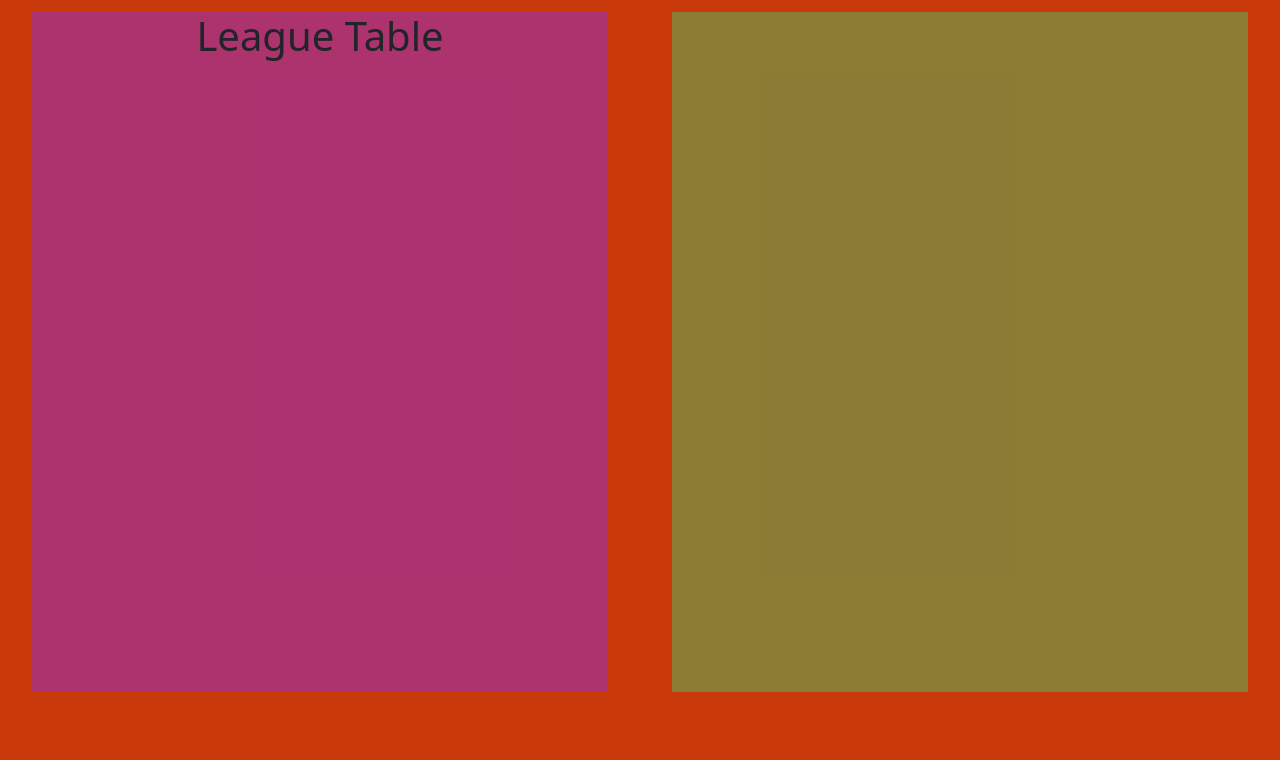
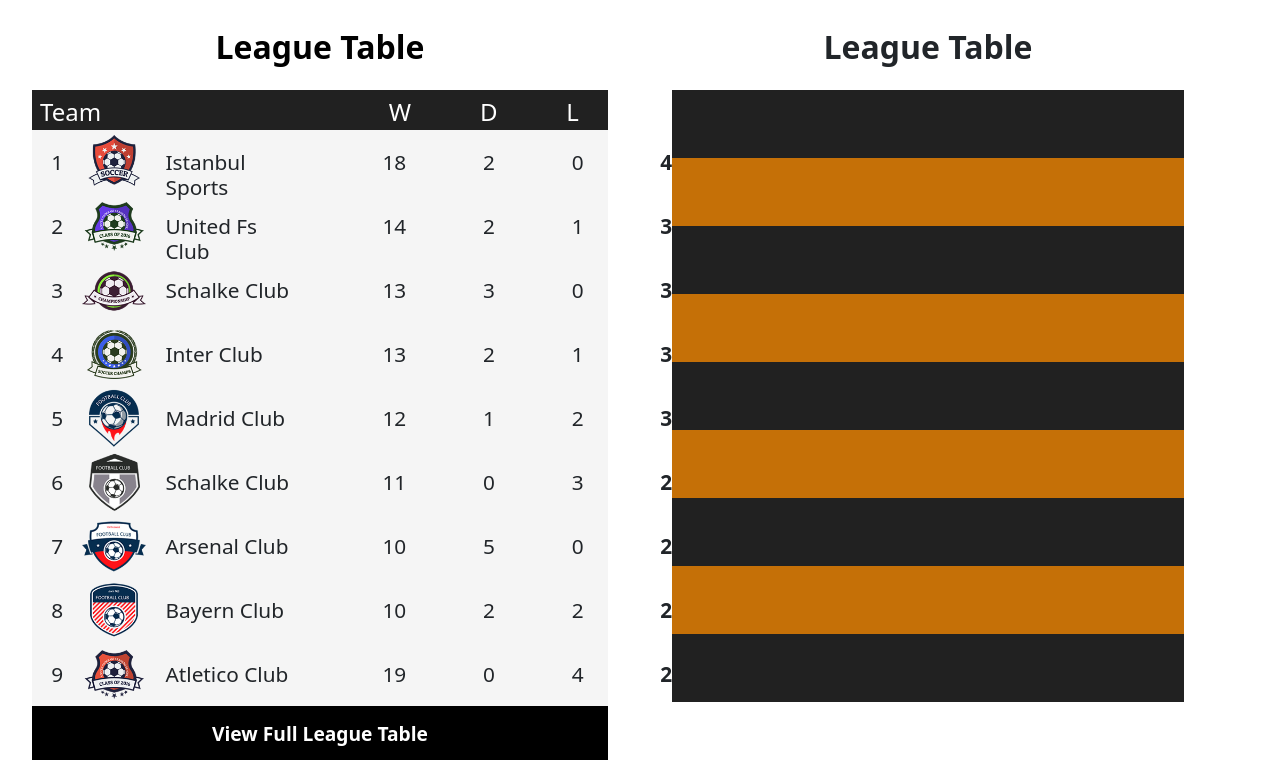
Before and after one commit to FrancescoLoCasto/proj-html-vuejs, a Vue app in the folder proj-html-vuejs/: page / in a window 1280 px wide. Shown: the part 2980-3740 px from the top of the page. Built offline with nearby package versions, Linux system fonts and the light colour scheme.

Commit message:
Starting to create a result table, complete res tb

```diff
--- a/proj-html-vuejs/src/components/AppMain.vue
+++ b/proj-html-vuejs/src/components/AppMain.vue
@@ -147,11 +147,334 @@ export default {
    <div class="containerTable">
       <div class="leagueTable">
          <div class="titleOne text-center">
-         <h1>League Table</h1>
+            <h1>League Table</h1>
+         </div>
+
+         <div class="topTable d-flex">
+            <div class="LeftTable">
+               <h1>
+                  Team
+               </h1>
+            </div>
+            <div class="RightTable d-flex">
+               <h1>
+                  W
+               </h1>
+               <h1>
+                  D
+               </h1>
+               <h1>
+                  L
+               </h1>
+               <h1>
+                  PTS
+               </h1>
+            </div>
+         </div>
+
+
+         <div class="bannerMatch d-flex">
+            <div class="leftBanner d-flex">
+               <h4>
+                  1
+               </h4>
+               <img src="../assets/img/league-club-1.png" alt="">
+               <h4>
+                  Istanbul Sports
+               </h4>
+            </div>
+            <div class="rightBanner d-flex">
+               <h4>
+                  18
+               </h4>
+
+               <h4>
+                  2
+               </h4>
+
+               <h4>
+                  0
+               </h4>
+
+               <h4 class="fw-bolder">
+                  42
+               </h4>
+            </div>
+         </div>
+
+         <div class="bannerMatch d-flex">
+            <div class="leftBanner d-flex">
+               <h4>
+                  2
+               </h4>
+               <img src="../assets/img/league-club-2.png" alt="">
+               <h4>
+                  United Fs Club
+               </h4>
+            </div>
+            <div class="rightBanner d-flex">
+               <h4>
+                  14
+               </h4>
+
+               <h4>
+                  2
+               </h4>
+
+               <h4>
+                  1
+               </h4>
+
+               <h4 class="fw-bolder">
+                  35
+               </h4>
+            </div>
+         </div>
+
+         <div class="bannerMatch d-flex">
+            <div class="leftBanner d-flex">
+               <h4>
+                  3
+               </h4>
+               <img src="../assets/img/league-club-3.png" alt="">
+               <h4>
+                  Schalke Club
+               </h4>
+            </div>
+            <div class="rightBanner d-flex">
+               <h4>
+                  13
+               </h4>
+
+               <h4>
+                  3
+               </h4>
+
+               <h4>
+                  0
+               </h4>
+
+               <h4 class="fw-bolder">
+                  32
+               </h4>
+            </div>
+         </div>
+
+         <div class="bannerMatch d-flex">
+            <div class="leftBanner d-flex">
+               <h4>
+                  4
+               </h4>
+               <img src="../assets/img/league-club-4.png" alt="">
+               <h4>
+                  Inter Club
+               </h4>
+            </div>
+            <div class="rightBanner d-flex">
+               <h4>
+                  13
+               </h4>
+
+               <h4>
+                  2
+               </h4>
+
+               <h4>
+                  1
+               </h4>
+
+               <h4 class="fw-bolder">
+                  31
+               </h4>
+            </div>
+         </div>
+
+         <div class="bannerMatch d-flex">
+            <div class="leftBanner d-flex">
+               <h4>
+                  5
+               </h4>
+               <img src="../assets/img/league-club-5.png" alt="">
+               <h4>
+                  Madrid Club
+               </h4>
+            </div>
+            <div class="rightBanner d-flex">
+               <h4>
+                  12
+               </h4>
+
+               <h4>
+                  1
+               </h4>
+
+               <h4>
+                  2
+               </h4>
+
+               <h4 class="fw-bolder">
+                  30
+               </h4>
+            </div>
+         </div>
+
+         <div class="bannerMatch d-flex">
+            <div class="leftBanner d-flex">
+               <h4>
+                  6
+               </h4>
+               <img src="../assets/img/league-club-6.png" alt="">
+               <h4>
+                  Schalke Club
+               </h4>
+            </div>
+            <div class="rightBanner d-flex">
+               <h4>
+                  11
+               </h4>
+
+               <h4>
+                  0
+               </h4>
+
+               <h4>
+                  3
+               </h4>
+
+               <h4 class="fw-bolder">
+                  28
+               </h4>
+            </div>
+         </div>
+
+         <div class="bannerMatch d-flex">
+            <div class="leftBanner d-flex">
+               <h4>
+                  7
+               </h4>
+               <img src="../assets/img/league-club-7.png" alt="">
+               <h4>
+                  Arsenal Club
+               </h4>
+            </div>
+            <div class="rightBanner d-flex">
+               <h4>
+                  10
+               </h4>
+
+               <h4>
+                  5
+               </h4>
+
+               <h4>
+                  0
+               </h4>
+
+               <h4 class="fw-bolder">
+                  26
+               </h4>
+            </div>
+         </div>
+
+         <div class="bannerMatch d-flex">
+            <div class="leftBanner d-flex">
+               <h4>
+                  8
+               </h4>
+               <img src="../assets/img/league-club-8.png" alt="">
+               <h4>
+                  Bayern Club
+               </h4>
+            </div>
+            <div class="rightBanner d-flex">
+               <h4>
+                  10
+               </h4>
+
+               <h4>
+                  2
+               </h4>
+
+               <h4>
+                  2
+               </h4>
+
+               <h4 class="fw-bolder">
+                  24
+               </h4>
+            </div>
+         </div>
+
+         <div class="bannerMatch d-flex">
+            <div class="leftBanner d-flex">
+               <h4>
+                  9
+               </h4>
+               <img src="../assets/img/league-club-9.png" alt="">
+               <h4>
+                  Atletico Club
+               </h4>
+            </div>
+            <div class="rightBanner d-flex">
+               <h4>
+                  19
+               </h4>
+
+               <h4>
+                  0
+               </h4>
+
+               <h4>
+                  4
+               </h4>
+
+               <h4 class="fw-bolder">
+                  20
+               </h4>
+            </div>
+         </div>
+
+         <div class="ViewButton">
+            <h4>
+               View Full League Table
+            </h4>
+         </div>
       </div>
-      </div>
+
+
+
       <div class="resultTable">
+         <div class="titleTwo text-center">
+            <h1>League Table</h1>
+         </div>
 
+         <div class="resultBannerOne">
+
+         </div>
+         <div class="resultBannerTwo">
+
+         </div>
+         <div class="resultBannerOne">
+
+         </div>
+         <div class="resultBannerTwo">
+
+         </div>
+         <div class="resultBannerOne">
+
+         </div>
+         <div class="resultBannerTwo">
+
+         </div>
+         <div class="resultBannerOne">
+
+         </div>
+         <div class="resultBannerTwo">
+
+         </div>
+         <div class="resultBannerOne">
+
+         </div>
       </div>
 
    </div>
@@ -297,22 +620,126 @@ export default {
 
    .containerTable{
       height: 100vh;
-      background-color: rgb(201, 57, 9);
+      background-color: #ffffff;
       display: flex;
+
+
+      .titleOne{
+         padding: 1rem;
+         color: rgb(0, 0, 0);
+
+         h1{
+            font-size: 2rem;
+            font-weight: 700;
+         }
+      }
 
       .leagueTable{
          height: 85vh;
          width: 45%;
-         background-color: rgba(137, 43, 226, 0.467);
          margin: 2rem;
+         border: .5px soldi gray;
+
+         .ViewButton{
+            height: 7vh;
+            background-color: black;
+
+            h4{
+               font-size: 1.2rem;
+               padding: 1rem;
+               text-align: center;
+               font-weight: 700;
+               color: white;
+            }
+         }
+
+
+         .bannerMatch{
+            height: 8vh;
+            width: 100%;
+            background-color: #f5f5f5;
+
+
+            .leftBanner{
+               width: 50%;
+
+               h4{
+                  font-size: 1.3rem;
+                  font-weight: 200;
+                  padding: 1.2rem;
+               }
+            }
+
+            .rightBanner{
+               width: 50%;
+
+               h4{
+                  margin-top: .3rem;
+                  font-size: 1.3rem;
+                  font-weight: 200;
+                  padding: .9rem;
+                  margin-left: 3rem;
+               }
+            }
+         }
       }
 
 
       .resultTable{
          height: 85vh;
-         width: 45%;
-         background-color: rgba(43, 226, 119, 0.395);
+         width: 40%;
          margin: 2rem;
+
+         .resultBannerOne{
+            height: 8.5vh;
+            background-color: #212121;
+         }
+
+
+         .resultBannerTwo{
+            height: 8.5vh;
+            background-color: rgb(197, 112, 7);
+         }
+
+         .titleTwo{
+            padding: 1rem;
+
+            h1{
+               font-size: 2rem;
+               font-weight: 700;
+            }
+         }
+      }
+
+
+      .topTable{
+         width: 100%;
+         height: 5vh;
+         background-color: #212121;
+         color: white;
+
+         .LeftTable{
+            width: 50%;
+
+            h1{
+               font-size: 1.5rem;
+               color: white;
+               margin-left: .5rem;
+               margin-top: .5rem;
+            }
+         }
+
+         .RightTable{
+            width: 50%;
+
+            h1{
+               font-size: 1.5rem;
+               color: white;
+               margin-left: 4.3rem;
+               margin-top: .5rem;
+            }
+         }
+
       }
 
 
```
